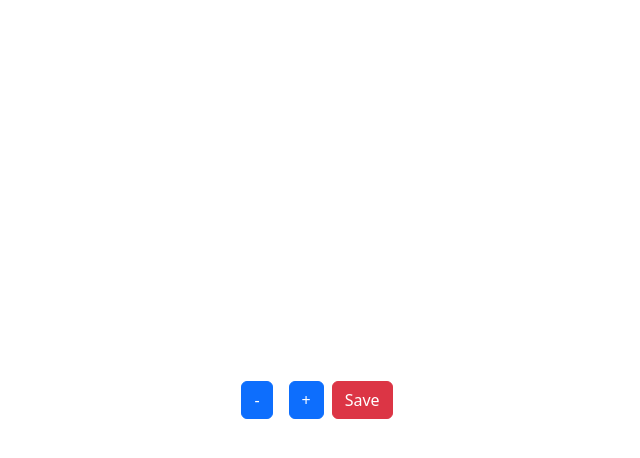
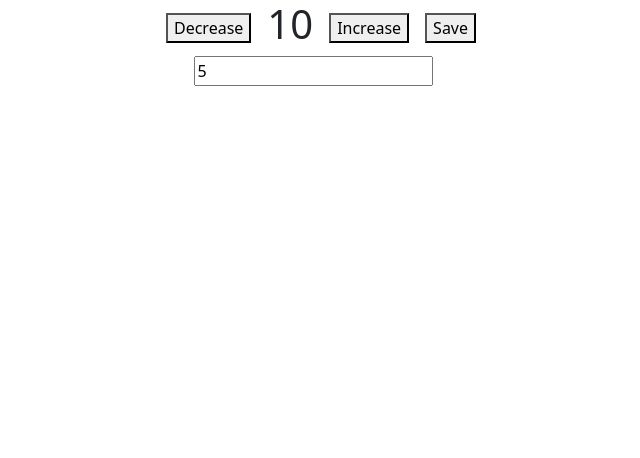
Before and after one commit to yuvraj-humanli/test, an Angular app: page / in a window 1280 px wide. Shown: the top 458 px of the page, without its empty margins (327-967 px from the left). Built offline with nearby package versions, Linux system fonts and the light colour scheme.

Commit message:
next task

```diff
--- a/src/app/app.component.html
+++ b/src/app/app.component.html
@@ -1 +1 @@
-<router-outlet></router-outlet>
+<app-test></app-test>
--- a/src/app/app.module.ts
+++ b/src/app/app.module.ts
@@ -5,12 +5,16 @@ import { AppRoutingModule } from './app-routing.module';
 import { AppComponent } from './app.component';
 import { HomeComponent } from './components/home/home.component';
 import { CountComponent } from './components/count/count.component';
+import { TestComponent } from './components/test/test.component';
+import { StepComponent } from './components/step/step.component';
 
 @NgModule({
   declarations: [
     AppComponent,
     HomeComponent,
-    CountComponent
+    CountComponent,
+    TestComponent,
+    StepComponent
   ],
   imports: [
     BrowserModule,
--- a/src/app/components/count/count.component.ts
+++ b/src/app/components/count/count.component.ts
@@ -6,5 +6,5 @@ import { Component, Input } from '@angular/core';
   styleUrls: ['./count.component.css']
 })
 export class CountComponent {
-  @Input() childCount = "";
+  @Input() childCount = 0;
 }
--- /dev/null
+++ b/src/app/components/step/step.component.html
@@ -0,0 +1 @@
+<input #stepCounter (change)="emitNewStep(stepCounter.value)" type="number" value="{{val}}">
--- /dev/null
+++ b/src/app/components/step/step.component.ts
@@ -0,0 +1,23 @@
+import { Component, Output, EventEmitter, OnInit } from '@angular/core';
+import { count } from 'rxjs';
+
+@Component({
+  selector: 'app-step',
+  templateUrl: './step.component.html',
+  styleUrls: ['./step.component.css']
+})
+export class StepComponent implements OnInit {
+
+  @Output() stepEmitter = new EventEmitter<number>();
+  val = "5";
+
+  ngOnInit(): void {
+    this.emitNewStep(this.val);
+  }
+
+  emitNewStep(counterElem: string) {
+
+    this.stepEmitter.emit(parseInt(counterElem))
+  }
+
+}
--- /dev/null
+++ b/src/app/components/test/test.component.html
@@ -0,0 +1,10 @@
+<div class="d-flex flex-row h-100 w-100 justify-content-center align-items-center">
+    <button class="mx-3" (click)="changeValue(-1)">Decrease</button>
+    <h1><app-count [childCount]="parentCount"></app-count></h1>
+    <button class="mx-3" (click)="changeValue(1)">Increase</button>
+    <button (click)="saveToStorage()">Save</button>
+</div>
+
+<div class="d-flex flex-row h-100 w-100 justify-content-center align-items-center">
+    <app-step (stepEmitter)="changeStep($event)"></app-step>
+</div>
--- /dev/null
+++ b/src/app/components/test/test.component.ts
@@ -0,0 +1,24 @@
+import { Component } from '@angular/core';
+
+@Component({
+  selector: 'app-test',
+  templateUrl: './test.component.html',
+  styleUrls: ['./test.component.css']
+})
+export class TestComponent {
+
+  parentCount: number = 10;
+  steps:number = 1;
+  changeValue(num : number) {
+    this.parentCount += (num * this.steps);
+  }
+
+  changeStep(input: number) {
+    this.steps = input;
+  }
+  saveToStorage(){
+    localStorage.setItem('steps',`${this.steps}`);
+
+  }
+
+}
```
Also changed, not shown: src/app/components/step/step.component.css (added), src/app/components/test/test.component.css (added), 2 other files (tests, documents, lock files or other folders).
